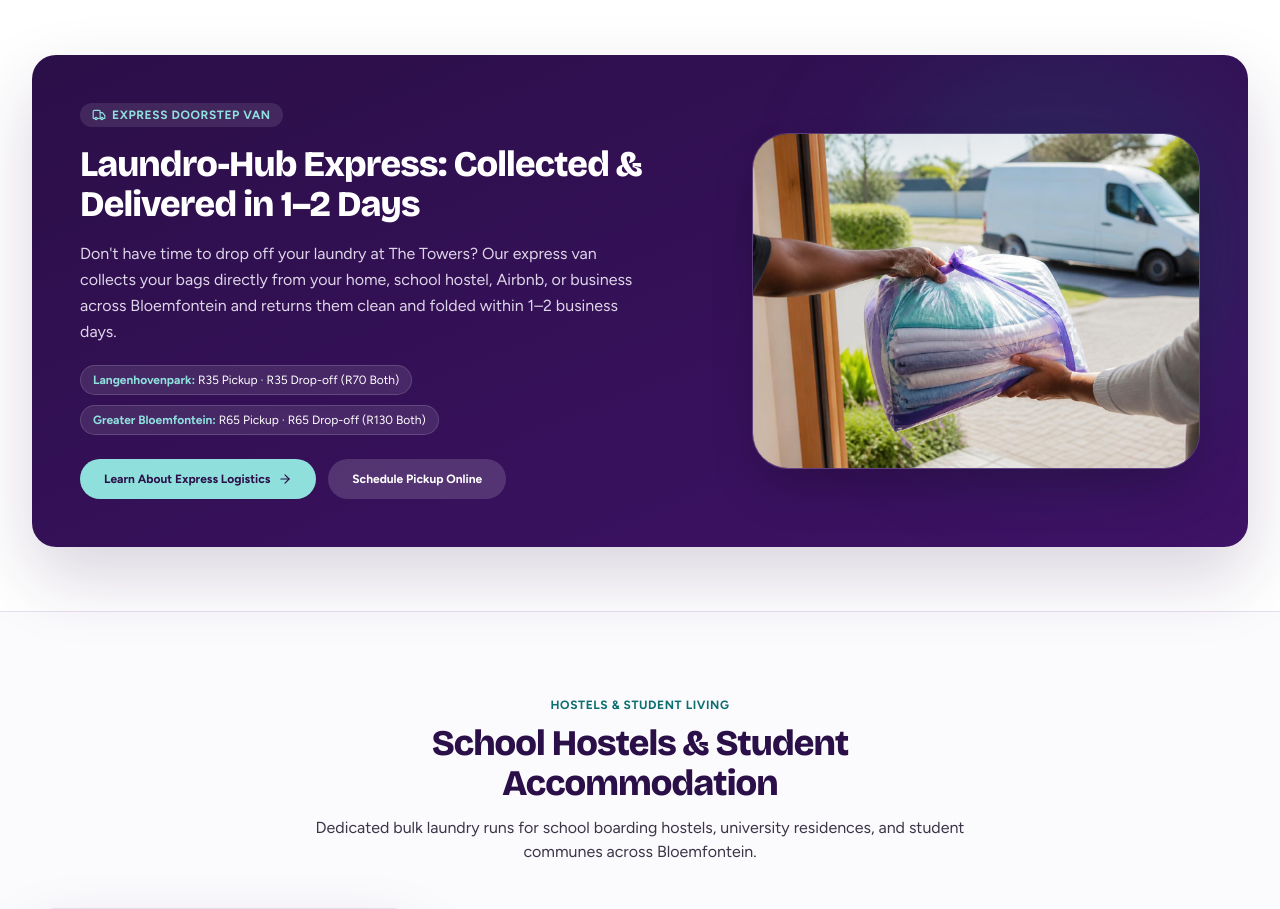
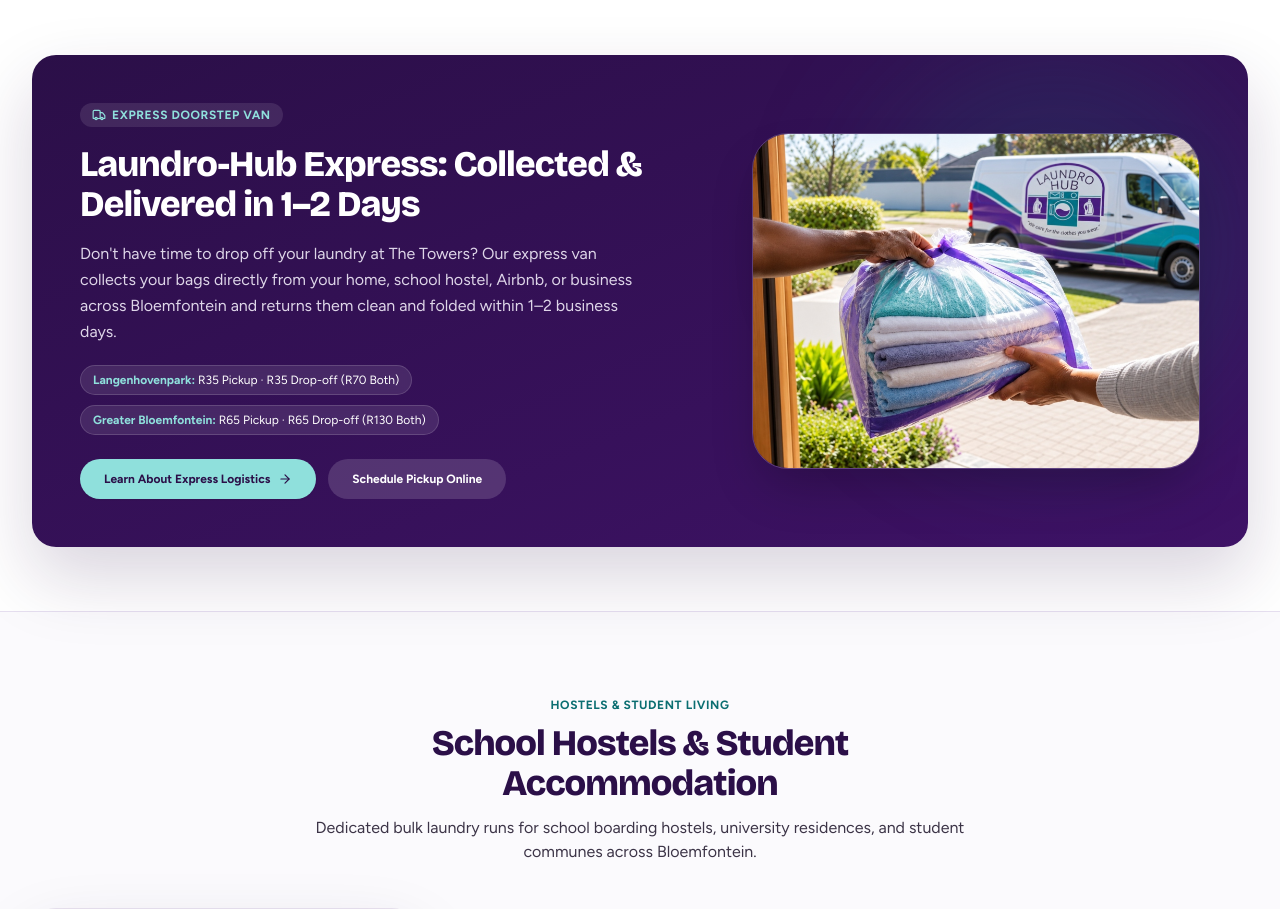
Before and after one commit to arnobonthuyzen-arch/LaundroHub, a Next.js app: page /what-we-offer in a window 1280 px wide. Shown: the part 2620-3529 px from the top of the page. Built offline with nearby package versions, Linux system fonts and the light colour scheme.

Commit message:
feat(assets): replace delivery photo with branded Laundro-Hub doorstep van image

```diff
--- a/collection-delivery.html
+++ b/collection-delivery.html
@@ -65,7 +65,7 @@
         <p class="lead">Bring your laundry to our store at The Towers — or let Laundro-Hub Express collect from your home, office or guesthouse anywhere in Mangaung.</p>
         <div class="btn-row btn-row--stack-mobile"><a href="https://api.whatsapp.com/send?phone=27648308785&text=Hello%20Laundro-Hub,%20I%27d%20like%20to%20inquire%20about%20your%20laundry%20services" class="btn btn--primary btn--lg " target="_blank" rel="noopener"><svg class="icon" width="19" height="19" viewBox="0 0 24 24" fill="none" stroke="currentColor" stroke-width="1.7" stroke-linecap="round" stroke-linejoin="round" aria-hidden="true"><path d="M20.5 11.5a8.5 8.5 0 0 1-12.4 7.6l-4.6 1.4 1.4-4.4a8.5 8.5 0 1 1 15.6-4.6z" fill="currentColor" fill-opacity=".18" stroke="none"/><path d="M20.5 11.5a8.5 8.5 0 0 1-12.4 7.6l-4.6 1.4 1.4-4.4a8.5 8.5 0 1 1 15.6-4.6z"/><circle cx="8.3" cy="11.5" r="0.9" fill="currentColor" stroke="none"/><circle cx="12" cy="11.5" r="0.9" fill="currentColor" stroke="none"/><circle cx="15.7" cy="11.5" r="0.9" fill="currentColor" stroke="none"/></svg>WhatsApp for a quote</a><a href="services.html#pricing" class="btn btn--secondary btn--lg ">See pricing<svg class="icon" width="17" height="17" viewBox="0 0 24 24" fill="none" stroke="currentColor" stroke-width="2" stroke-linecap="round" stroke-linejoin="round" aria-hidden="true"><path d="M5 12h14M13 6l6 6-6 6"/></svg></a></div>
       </div>
-      <div class="page-hero__media"><div class="photo "><img src="assets/img/collection.jpg" alt="Drop-Off and Collection" width="1456" height="1088" loading="lazy" decoding="async" style="object-position: center 45%"></div><div class="float-card"><span class="ibox ibox--sm ibox--mint"><svg class="icon" width="24" height="24" viewBox="0 0 24 24" fill="none" stroke="currentColor" stroke-width="1.7" stroke-linecap="round" stroke-linejoin="round" aria-hidden="true"><circle cx="14" cy="12.5" r="7" fill="currentColor" fill-opacity=".18" stroke="none"/><circle cx="14" cy="12.5" r="7"/><path d="M14 8.8v3.7l2.6 1.6"/><path d="M2 9h3.2M1.5 12.5h3M2 16h3.2"/></svg></span><span><strong>Back in 1–2 days</strong><span>Depending on volume and collection time</span></span></div></div>
+      <div class="page-hero__media"><div class="photo "><img src="assets/img/express-delivery.jpg" alt="Drop-Off and Collection" width="1456" height="1088" loading="lazy" decoding="async" style="object-position: center 45%"></div><div class="float-card"><span class="ibox ibox--sm ibox--mint"><svg class="icon" width="24" height="24" viewBox="0 0 24 24" fill="none" stroke="currentColor" stroke-width="1.7" stroke-linecap="round" stroke-linejoin="round" aria-hidden="true"><circle cx="14" cy="12.5" r="7" fill="currentColor" fill-opacity=".18" stroke="none"/><circle cx="14" cy="12.5" r="7"/><path d="M14 8.8v3.7l2.6 1.6"/><path d="M2 9h3.2M1.5 12.5h3M2 16h3.2"/></svg></span><span><strong>Back in 1–2 days</strong><span>Depending on volume and collection time</span></span></div></div>
     </div>
   </div>
 </section>
--- a/services.html
+++ b/services.html
@@ -77,7 +77,7 @@
   <div class="media-card__body"><span class="media-card__badge media-card__badge--teal"><svg class="icon" width="26" height="26" viewBox="0 0 24 24" fill="none" stroke="currentColor" stroke-width="1.7" stroke-linecap="round" stroke-linejoin="round" aria-hidden="true"><path d="M2.5 18 5 12.6A5.6 5.6 0 0 1 10.1 9.4H15a5.5 5.5 0 0 1 5.5 5.5V18z" fill="currentColor" fill-opacity=".18" stroke="none"/><path d="M2.5 18 5 12.6A5.6 5.6 0 0 1 10.1 9.4H15a5.5 5.5 0 0 1 5.5 5.5V18z"/><path d="M9.2 9.4V7c0-.8.7-1.5 1.5-1.5H17"/><path d="M2.5 18h18"/><circle cx="4.3" cy="5.6" r="1.1"/><circle cx="6.6" cy="3.1" r="0.7"/><circle cx="14.5" cy="13.8" r="0.8" fill="currentColor" stroke="none"/></svg></span>
   <h3 class="h3 h3--lg">Ironing</h3><p class="small">Shirts, uniforms and workwear pressed crisp — with your wash, or ironing only.</p><ul class="checks"><li><svg class="icon" width="18" height="18" viewBox="0 0 24 24" fill="none" stroke="currentColor" stroke-width="2.2" stroke-linecap="round" stroke-linejoin="round" aria-hidden="true"><path d="m5 12 5 5 9-10"/></svg>Shirts, blouses &amp; trousers</li><li><svg class="icon" width="18" height="18" viewBox="0 0 24 24" fill="none" stroke="currentColor" stroke-width="2.2" stroke-linecap="round" stroke-linejoin="round" aria-hidden="true"><path d="m5 12 5 5 9-10"/></svg>School uniforms &amp; workwear</li><li><svg class="icon" width="18" height="18" viewBox="0 0 24 24" fill="none" stroke="currentColor" stroke-width="2.2" stroke-linecap="round" stroke-linejoin="round" aria-hidden="true"><path d="m5 12 5 5 9-10"/></svg>Hung or folded</li></ul><span class="link-arrow" style="padding-top:10px">View service<svg class="icon" width="17" height="17" viewBox="0 0 24 24" fill="none" stroke="currentColor" stroke-width="2" stroke-linecap="round" stroke-linejoin="round" aria-hidden="true"><path d="M5 12h14M13 6l6 6-6 6"/></svg></span></div></a><a href="bedding-linen.html" class="media-card card-hover"><div class="photo media-card__img"><img src="assets/img/bedding.jpg" alt="Fresh white bed linen" width="1456" height="1088" loading="lazy" decoding="async"></div>
   <div class="media-card__body"><span class="media-card__badge media-card__badge--purple"><svg class="icon" width="26" height="26" viewBox="0 0 24 24" fill="none" stroke="currentColor" stroke-width="1.7" stroke-linecap="round" stroke-linejoin="round" aria-hidden="true"><path d="M3 12.8c3-1.3 6 .8 9-.2s6-1 9 .4V15H3z" fill="currentColor" fill-opacity=".18" stroke="none"/><path d="M3 19.5V7.5M21 19.5V15M3 15h18v4.5"/><rect x="5" y="9.2" width="5.2" height="3" rx="1.5"/><path d="M3 12.8c3-1.3 6 .8 9-.2s6-1 9 .4V15"/><circle cx="17.5" cy="6.5" r="1.1"/><circle cx="19.8" cy="4.2" r="0.7"/></svg></span>
-  <h3 class="h3 h3--lg">Bedding &amp; Linen</h3><p class="small">Duvets, sheets and towels — fresh for home, or guest-ready in bulk.</p><ul class="checks"><li><svg class="icon" width="18" height="18" viewBox="0 0 24 24" fill="none" stroke="currentColor" stroke-width="2.2" stroke-linecap="round" stroke-linejoin="round" aria-hidden="true"><path d="m5 12 5 5 9-10"/></svg>Duvets, sheets &amp; towels</li><li><svg class="icon" width="18" height="18" viewBox="0 0 24 24" fill="none" stroke="currentColor" stroke-width="2.2" stroke-linecap="round" stroke-linejoin="round" aria-hidden="true"><path d="m5 12 5 5 9-10"/></svg>Bulk Airbnb &amp; guesthouse linen</li><li><svg class="icon" width="18" height="18" viewBox="0 0 24 24" fill="none" stroke="currentColor" stroke-width="2.2" stroke-linecap="round" stroke-linejoin="round" aria-hidden="true"><path d="m5 12 5 5 9-10"/></svg>Daily collections available</li></ul><span class="link-arrow" style="padding-top:10px">View service<svg class="icon" width="17" height="17" viewBox="0 0 24 24" fill="none" stroke="currentColor" stroke-width="2" stroke-linecap="round" stroke-linejoin="round" aria-hidden="true"><path d="M5 12h14M13 6l6 6-6 6"/></svg></span></div></a><a href="collection-delivery.html" class="media-card card-hover"><div class="photo media-card__img"><img src="assets/img/collection.jpg" alt="Laundry being handed over at the door" width="1456" height="1088" loading="lazy" decoding="async"></div>
+  <h3 class="h3 h3--lg">Bedding &amp; Linen</h3><p class="small">Duvets, sheets and towels — fresh for home, or guest-ready in bulk.</p><ul class="checks"><li><svg class="icon" width="18" height="18" viewBox="0 0 24 24" fill="none" stroke="currentColor" stroke-width="2.2" stroke-linecap="round" stroke-linejoin="round" aria-hidden="true"><path d="m5 12 5 5 9-10"/></svg>Duvets, sheets &amp; towels</li><li><svg class="icon" width="18" height="18" viewBox="0 0 24 24" fill="none" stroke="currentColor" stroke-width="2.2" stroke-linecap="round" stroke-linejoin="round" aria-hidden="true"><path d="m5 12 5 5 9-10"/></svg>Bulk Airbnb &amp; guesthouse linen</li><li><svg class="icon" width="18" height="18" viewBox="0 0 24 24" fill="none" stroke="currentColor" stroke-width="2.2" stroke-linecap="round" stroke-linejoin="round" aria-hidden="true"><path d="m5 12 5 5 9-10"/></svg>Daily collections available</li></ul><span class="link-arrow" style="padding-top:10px">View service<svg class="icon" width="17" height="17" viewBox="0 0 24 24" fill="none" stroke="currentColor" stroke-width="2" stroke-linecap="round" stroke-linejoin="round" aria-hidden="true"><path d="M5 12h14M13 6l6 6-6 6"/></svg></span></div></a><a href="collection-delivery.html" class="media-card card-hover"><div class="photo media-card__img"><img src="assets/img/express-delivery.jpg" alt="Laundry being handed over at the door" width="1456" height="1088" loading="lazy" decoding="async"></div>
   <div class="media-card__body"><span class="media-card__badge media-card__badge--teal"><svg class="icon" width="26" height="26" viewBox="0 0 24 24" fill="none" stroke="currentColor" stroke-width="1.7" stroke-linecap="round" stroke-linejoin="round" aria-hidden="true"><rect x="2.5" y="6.5" width="11" height="9.5" rx="1.2" fill="currentColor" fill-opacity=".18" stroke="none"/><rect x="2.5" y="6.5" width="11" height="9.5" rx="1.2"/><path d="M13.5 9.5h4l3 3.6V16h-7"/><circle cx="6.8" cy="17.6" r="1.9"/><circle cx="17" cy="17.6" r="1.9"/><circle cx="8" cy="11.2" r="1.8"/><circle cx="9.4" cy="9.9" r="0.5" fill="currentColor" stroke="none"/></svg></span>
   <h3 class="h3 h3--lg">Drop-Off &amp; Collection</h3><p class="small">Drop off at The Towers, or Laundro-Hub Express collects from you.</p><ul class="checks"><li><svg class="icon" width="18" height="18" viewBox="0 0 24 24" fill="none" stroke="currentColor" stroke-width="2.2" stroke-linecap="round" stroke-linejoin="round" aria-hidden="true"><path d="m5 12 5 5 9-10"/></svg>Anywhere in Mangaung</li><li><svg class="icon" width="18" height="18" viewBox="0 0 24 24" fill="none" stroke="currentColor" stroke-width="2.2" stroke-linecap="round" stroke-linejoin="round" aria-hidden="true"><path d="m5 12 5 5 9-10"/></svg>Back within 1–2 days</li><li><svg class="icon" width="18" height="18" viewBox="0 0 24 24" fill="none" stroke="currentColor" stroke-width="2.2" stroke-linecap="round" stroke-linejoin="round" aria-hidden="true"><path d="m5 12 5 5 9-10"/></svg>7 days a week</li></ul><span class="link-arrow" style="padding-top:10px">View service<svg class="icon" width="17" height="17" viewBox="0 0 24 24" fill="none" stroke="currentColor" stroke-width="2" stroke-linecap="round" stroke-linejoin="round" aria-hidden="true"><path d="M5 12h14M13 6l6 6-6 6"/></svg></span></div></a><a href="school-hostels.html" class="media-card card-hover"><div class="photo media-card__img"><img src="assets/img/hostel.jpg" alt="School hostel dorm room with neat bunk beds" width="1456" height="1088" loading="lazy" decoding="async"></div>
   <div class="media-card__body"><span class="media-card__badge media-card__badge--purple"><svg class="icon" width="26" height="26" viewBox="0 0 24 24" fill="none" stroke="currentColor" stroke-width="1.7" stroke-linecap="round" stroke-linejoin="round" aria-hidden="true"><path d="M3 21h18M5 21V5a2 2 0 0 1 2-2h10a2 2 0 0 1 2 2v16M9 9h1M9 13h1M9 17h1M14 9h1M14 13h1M14 17h1"/></svg></span>
--- a/src/app/express/page.tsx
+++ b/src/app/express/page.tsx
@@ -115,7 +115,7 @@
             <div className="lg:col-span-5">
               <div className="relative aspect-[4/3] w-full rounded-2xl overflow-hidden border border-brand-line/80 shadow-elevated">
                 <Image
-                  src="/img/collection.jpg"
+                  src="/img/express-delivery.jpg"
                   alt="Laundro-Hub Express van collection in Bloemfontein"
                   fill
                   priority
--- a/src/app/what-we-offer/page.tsx
+++ b/src/app/what-we-offer/page.tsx
@@ -309,8 +309,8 @@
               <div className="lg:col-span-5">
                 <div className="relative aspect-[4/3] w-full rounded-2xl overflow-hidden border border-white/20 shadow-2xl">
                   <Image
-                    src="/img/collection.jpg"
-                    alt="Laundro-Hub Express Van Collection"
+                    src="/img/express-delivery.jpg"
+                    alt="Laundro-Hub Express Doorstep Delivery"
                     fill
                     className="object-cover"
                   />
--- a/src/lib/data.ts
+++ b/src/lib/data.ts
@@ -97,7 +97,7 @@
       "Flexible morning, midday & afternoon windows",
     ],
     icon: "/icons/truck.svg",
-    image: "/img/collection.jpg",
+    image: "/img/express-delivery.jpg",
     href: "/services/collection-delivery",
   },
   {
```
Also changed, not shown: assets/img/express-delivery.jpg (added), graphify-out/manifest.json, public/img/express-delivery.jpg (added).
